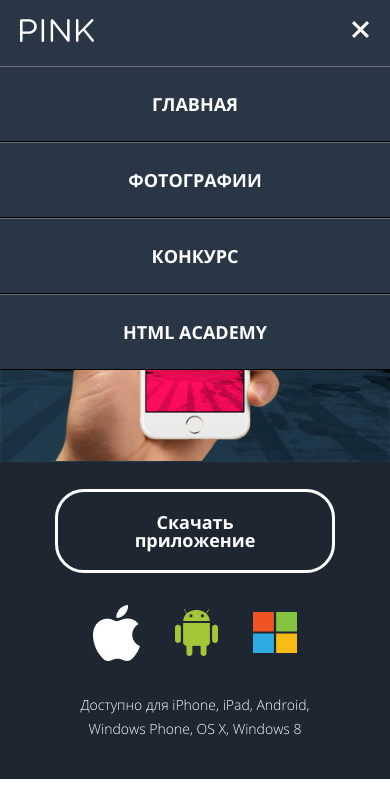
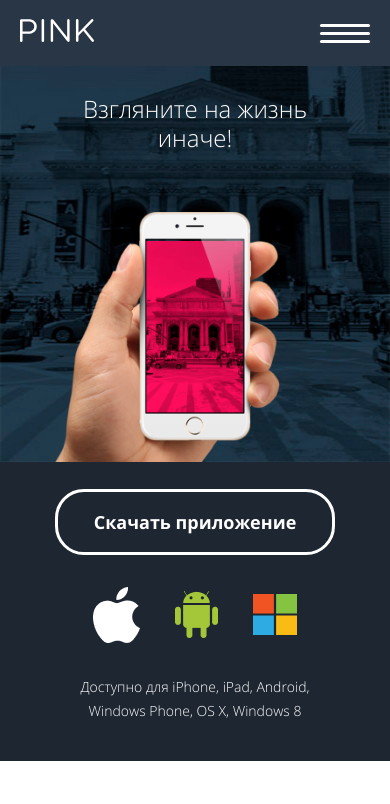
Before and after one commit to NickOrlovsky/1052625-pink-24, a website: page source/index.html in a window 390 px wide. Shown: the top 804 px of the page. Drawn offline with nearby package versions, Linux system fonts and the light colour scheme; files that its build step writes are made by us from their sources; files whose address does not match are found by name.

Commit message:
Исправил фоны

```diff
--- a/source/index.html
+++ b/source/index.html
@@ -15,7 +15,7 @@
         <a class="header__logo" href="#">
           <img src="img/logos/pink-header-logo.svg" alt="Логотип Pink" width="74" height="23">
         </a>
-        <nav class="main-nav main-nav--opened main-nav--nojs">
+        <nav class="main-nav main-nav--closed main-nav--nojs">
           <button class="main-nav__toggle" type="button">
             <span class="visually-hidden">Открыть меню</span>
           </button>
@@ -47,6 +47,8 @@
           <div class="intro__header">
             <p class="intro__slogan">Взгляните на жизнь
               иначе!</p>
+            <div class="intro__screen">
+            </div>
           </div>
           <div class="intro__download-wrapper">
             <a class="intro__download-button" href="#">
@@ -276,11 +278,11 @@
       </div>
       <section class="map">
         <h2 class="visually-hidden">Как нас найти?</h2>
-        <p class="map__wrapper">
+        <div class="map__wrapper">
           <!-- <img class="map__img" src="img/map/map.jpg" alt="Карта указывающая адресс ул. Большая
           Конюшенная, 19/8" width="1200" height="502"> -->
           <iframe src="https://www.google.com/maps/embed?pb=!1m18!1m12!1m3!1d1998.6036253003165!2d30.320858716173472!3d59.938719169054075!2m3!1f0!2f0!3f0!3m2!1i1024!2i768!4f13.1!3m3!1m2!1s0x4696310fca145cc1%3A0x42b32648d8238007!2sBolshaya%20Konyushennaya%20St%2C%2019%2F8%2C%20Sankt-Peterburg%2C%20Russia%2C%20191186!5e0!3m2!1sen!2sua!4v1641756441144!5m2!1sen!2sua" width="1200" height="502" style="border: 0;" title="ул. Большая Конюшенная, 19/8" allowfullscreen="" loading="lazy"></iframe>
-        </p>
+        </div>
       </section>
     </section>
   </main>
--- a/source/less/components/advantages.less
+++ b/source/less/components/advantages.less
@@ -158,6 +158,7 @@
 }
 
 .advantages__shadow {
+  @media (min-width: @desktop-width) {
     content: "";
     position: absolute;
     bottom: 0;
@@ -169,6 +170,7 @@
 
     background: url("../img/decor/shadow.png") no-repeat;
     background-position: 0 0;
+  }
 }
 
 .advantages__img {
--- a/source/less/components/intro.less
+++ b/source/less/components/intro.less
@@ -7,15 +7,15 @@
   background-repeat: no-repeat;
 
   @media (min-width: @tablet-width) {
-    background-image: url("../img/backgrounds/phone-bg-tablet.png"), url("../img/backgrounds/back-tablet.jpg");
-    background-position: bottom, 50% 0;
-    background-size: 80%, cover;
+    background-image: url("../img/backgrounds/back-tablet.jpg");
+    background-position: 50% 0;
+    background-size: cover;
   }
 
   @media (min-width: @desktop-width) {
-    background-image: url("../img/backgrounds/phone-bg-tablet.png"), url("../img/backgrounds/back-desktop.jpg");
-    background-position: 60% 100%, 50% 0;
-    background-size: 65%, cover;
+    background-image: url("../img/backgrounds/back-desktop.jpg");
+    background-position: 50% 0;
+    background-size: cover;
   }
 }
 
@@ -36,6 +36,8 @@
 }
 
 .intro__inner-wrapper {
+  position: relative;
+
   @media (max-width: @mobile-width-only) {
     max-width: 280px;
     width: 100%;
@@ -54,15 +56,10 @@
 .intro__header {
   padding-bottom: 308px;
 
-  @media (max-width: @mobile-width-only) {
-    background-image: url("../img/backgrounds/phone-bg-mobile.png");
-    background-position: bottom;
-    background-size: contain;
-    background-repeat: no-repeat;
-  }
-
   @media (min-width: @tablet-width) {
     padding-bottom: 39px;
+
+    z-index: 1;
   }
 
   @media (min-width: @desktop-width) {
@@ -89,24 +86,51 @@
   }
 }
 
-.intro__slogan-wrapper {
-  display: flex;
-  align-items: center;
-  justify-content: center;
+.intro__screen {
+  position: absolute;
+  top: 99px;
+  left: 0;
 
-  padding-top: 102px;
-  padding-bottom: 51px;
+  width: 280px;
+  height: 286px;
+
+  background-image: url("../img/backgrounds/phone-bg-mobile.png");
+  background-repeat: no-repeat;
+  background-size: contain;
+  background-position: 50%;
+
+  @media (min-width: @tablet-width) {
+    width: 660px;
+    height: 545px;
+    top: -29px;
+    left: 0;
+
+    background-image: url("../img/backgrounds/phone-bg-tablet.png");
+  }
+
+  @media (min-width: @desktop-width) {
+    width: 1050px;
+    height: 645px;
+    top: 3px;
+    left: 0;
+
+    background-image: url("../img/backgrounds/phone-bg-desktop.png");
+  }
 }
 
 .intro__download-wrapper {
   padding-top: 28px;
+
+  @media (min-width: @tablet-width) {
+    z-index: 1;
+  }
 }
 
 .intro__download-button {
   display: block;
 
   margin-bottom: 32px;
-  padding: 21px 38px;
+  padding: 21px 35px;
   box-sizing: border-box;
 
   font-size: 18px;
--- a/source/less/components/main-nav.less
+++ b/source/less/components/main-nav.less
@@ -1,9 +1,9 @@
 .main-nav {
-  // display: none;
-  // background-color: @basic-font;
   width: auto;
 
   background-color: transparent;
+
+  z-index: 10;
 
   @media (min-width: @desktop-width) {
     background-color: transparent;
@@ -131,12 +131,6 @@
   }
 }
 
-
-// .main-nav__toggle-wrap {
-//   position: relative;
-//   width: auto;
-// }
-
 .main-nav--closed .main-nav__toggle::before {
   content: "";
 
--- a/source/less/components/map.less
+++ b/source/less/components/map.less
@@ -1,5 +1,4 @@
 .map__wrapper {
-  max-width: 1200px;
   width: 100%;
   max-height: 502px;
   margin: 0 auto;
@@ -9,20 +8,8 @@
 
     max-width: 100%;
     max-height: 100%;
+    width: 100%;
 
     border: none;
-
-    // @media (max-width: @mobile-width-only) {
-    //   max-width: 100%;
-    //   max-height: 100%;
-    // }
   }
 }
-
-// .map__img {
-//   display: block;
-
-//   max-width: 100%;
-//   max-height: 100%;
-//   object-fit: cover;
-// }
--- a/source/less/components/pricing.less
+++ b/source/less/components/pricing.less
@@ -179,6 +179,7 @@
     font-size: 18px;
     font-weight: 700;
     line-height: 1;
+    text-transform: uppercase;
   }
 
   p:first-of-type {
--- a/source/less/global/fonts.less
+++ b/source/less/global/fonts.less
@@ -1,8 +1,8 @@
 @font-face {
   font-family: "Open Sans";
   src:
-    url("../fonts/opensans.woff") format(woff),
-    url("../fonts/opensans.woff2") format(woff2);
+    url("../fonts/opensans.woff") format("woff"),
+    url("../fonts/opensans.woff2") format("woff2");
   font-weight: 400;
   font-style: normal;
 }
@@ -10,8 +10,8 @@
 @font-face {
   font-family: "Open Sans";
   src:
-    url("../fonts/opensansbold.woff") format(woff),
-    url("../fonts/opensansbold.woff2") format(woff2);
+    url("../fonts/opensansbold.woff") format("woff"),
+    url("../fonts/opensansbold.woff2") format("woff2");
   font-weight: 700;
   font-style: normal;
 }
@@ -19,8 +19,8 @@
 @font-face {
   font-family: "Open Sans";
   src:
-    url("../fonts/opensanslight.woff") format(woff),
-    url("../fonts/opensanslight.woff2") format(woff2);
+    url("../fonts/opensanslight.woff") format("woff"),
+    url("../fonts/opensanslight.woff2") format("woff2");
   font-weight: 300;
   font-style: normal;
 }
```
Lines whose indentation alone changed are shown as unchanged.
